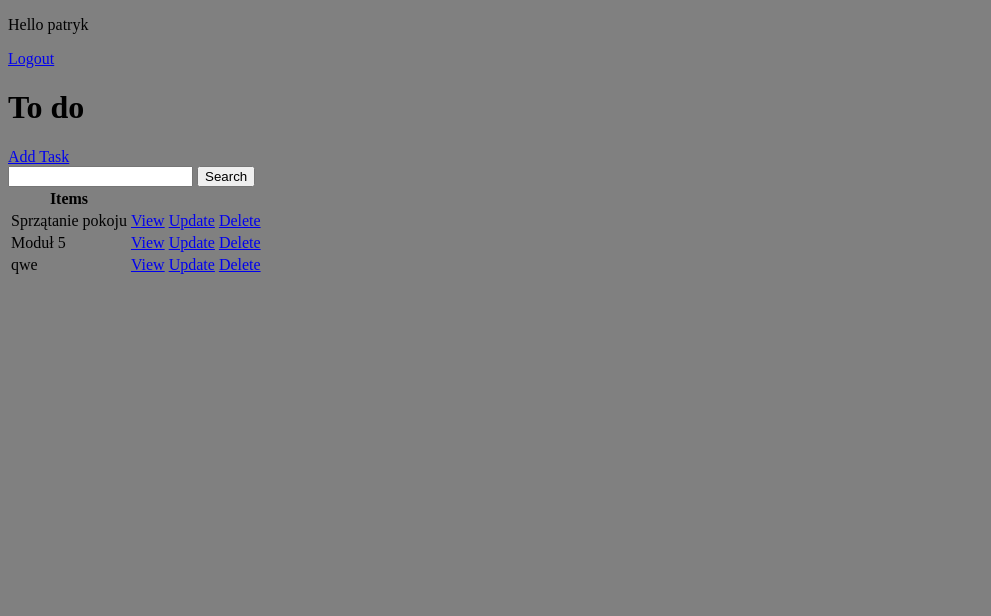
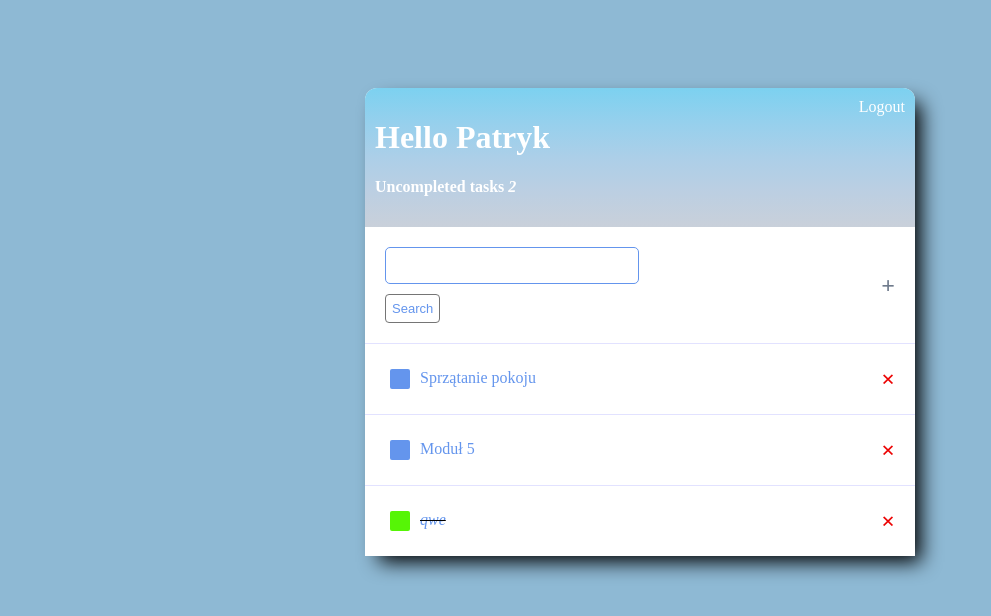
Before and after one commit to PatrykWalczak/todo_app, a Django app: page / in a window 1280 px wide. Shown: the top 616 px of the page, without its empty margins (0-991 px from the left). Run offline with Django 3.2, Linux system fonts and the light colour scheme; a user stored in the database is signed in; data comes from the database, SQL or seed files in the repository; both versions use the stored data as it was after the commit.

Commit message:
workingapp

```diff
--- a/requirements.txt
+++ b/requirements.txt
@@ -1,5 +1,2 @@
-asgiref==3.3.4
 Django==3.2.4
 python-dotenv==0.17.1
-pytz==2021.1
-sqlparse==0.4.1
--- a/static/css/style.css
+++ b/static/css/style.css
@@ -1,3 +1,138 @@
 html, body {
-    background: grey ;
+
+    background: #8eb9d4;
+    padding-top: 40px;
+    font-family: 'Playfair Display', serif;
 }
+
+a, p {
+    color:#6f7b8c;
+    text-decoration: none;
+}
+
+h1, h2, h3, h4, h5, h6 {
+    color: white;
+    font-family: 'Playfair Display', serif;
+}
+
+.container {
+    max-width: 550px;
+
+    margin: auto;
+    background-color: #fafafa;
+    -webkit-box-shadow: 2px 2px 13px -4px rgba(0, 0, 0, 0.21);
+    box-shadow: 10px 10px 20px -4px;
+    border-radius: 12px 12px 0 0;
+
+
+}
+
+.top-bar {
+    display: flex;
+    padding: 10px;
+    justify-content: space-between;
+    border-radius: 12px 12px 0 0;
+    background-image: linear-gradient(to top, #c9d0da, #bccfe2, #accfe8, #96d0ed, #7cd1f0);;
+}
+
+.top-bar a {
+    color: #FFFFFF;
+    text-decoration: none;
+}
+
+a:hover {
+    color: #000000;
+}
+
+.task-wrapper {
+    display: flex;
+    align-items: center;
+    justify-content: space-between;
+    padding: 20px;
+    background-color: #FFFFFF;
+    border-top: 1px solid rgb(226, 226, 266);
+}
+
+.task-title {
+    display: flex;
+    margin: 5px;
+}
+
+.task-title a {
+    text-decoration: none;
+    color: cornflowerblue;
+    margin-left: 10px;
+}
+
+.task-complete-icon {
+    height: 20px;
+    width: 20px;
+    border-radius: 10%;
+    background-color: #56F506;
+}
+
+.task-incomplete-icon {
+    height: 20px;
+    width: 20px;
+    border-radius: 10%;
+    background-color: cornflowerblue;
+}
+
+.delete-link {
+    text-decoration: none;
+    font-weight: 900;
+    font-size: 24px;
+    line-height: 0;
+    color: #ec0303;
+}
+
+.search-wrapper {
+    justify-content: space-between;
+    padding: 20px;
+    align-items: center;
+    display: flex;
+    background-color: #FFFFFF;
+}
+
+.search-wrapper a {
+    text-decoration: none;
+    font-weight: 900;
+    font-size: 24px;
+    line-height: 0;
+    display: flex;
+}
+
+.form-view {
+    padding: 20px;
+
+}
+
+input[type=text],
+input[type=password],
+textarea {
+    border-radius: 5px;
+    border: 1px solid cornflowerblue;
+    padding: 10px;
+    width: 90%;
+}
+
+label {
+    padding-top: 4px !important;
+    display: block;
+    color: #6f7b8c;
+}
+
+.button {
+    border: 1px solid #757575;
+    background-color: #FFFFFF;
+    color: cornflowerblue;
+    padding: 6px;
+    font-size: 13px;
+    border-radius: 4px;
+    cursor: pointer;
+    text-decoration: none;
+}
+
+.button:hover {
+    color: #000000;
+}
--- a/templates/base_app/main.html
+++ b/templates/base_app/main.html
@@ -8,16 +8,16 @@
         <title>To Do App</title>
         <meta name="description" content="ToDoApp"/>
         <meta name="keywords" content="search, todo, list, content, easy_work"/>
-        <link rel="stylesheet" href='/static/css/style.css'/>
+        <link rel="stylesheet" href='/static/css/style.css' type="text/css"/>
         <meta name="author" content="Patryk Walczak"/>
+        <link rel="preconnect" href="https://fonts.gstatic.com">
+        <link href="https://fonts.googleapis.com/css2?family=Lora&family=Noto+Sans&family=Roboto+Mono:ital,wght@1,200&display=swap" rel="stylesheet">
     </head>
 
     <body>
-
         <div class="container">
             {% block content %}
             {% endblock %}
         </div>
-
     </body>
 </html>
--- a/templates/base_app/task.html
+++ b/templates/base_app/task.html
@@ -1,2 +1,7 @@
+{% extends 'base_app/main.html' %}
+{% block content %}
+
 <h1>Task detail: {{ taskdetail }}</h1>
 <h4>{{ taskdetail.description }}</h4>
+
+{% endblock content %}
--- a/templates/base_app/task_list.html
+++ b/templates/base_app/task_list.html
@@ -1,38 +1,52 @@
-{% extends 'base_app/main.html' %}
-{% block content %}
+{% extends 'base_app/main.html' %} {% block content %}
 
+<div class="top-bar">
+    <div>
+        <h1>Hello {{ request.user | title }}</h1>
+        <h4>Uncompleted task{{ count|pluralize:"s" }} <i>{{ count }}</i></h4>
+    </div>
 
     {% if request.user.is_authenticated %}
-    <p>Hello {{ request.user }}</p>
         <a href="{% url 'logout' %}">Logout</a>
     {% else %}
         <a href="{% url 'login' %}">Login</a>
     {% endif %}
+</div>
 
 
-<h1>To do </h1>
-<a href="{% url 'task-create' %}">Add Task</a>
 
+<div class="search-wrapper">
     <form method="GET">
         <input type="text" name="search-area" value="{{ search_input }}">
-    <input type="submit" value="Search">
+        <input style="margin-top: 10px"; class="button" type="submit" value="Search">
     </form>
+    <a href="{% url 'task-create' %}">&plus;</a>
+</div>
 
-<table>
-    <tr>
-        <th>Items</th>
-    </tr>
-    {% for taskmodels in tasks %} {% comment %}sprawdzamy całą baze danych{% endcomment %}
-        <tr>
-            <td>{{ taskmodels.title }}</td>{% comment %}przekazywanie wyników w pythonie-django do templatki{% endcomment %}
-            <td><a href="{% url 'single-task' taskmodels.id %}">View</a></td>
-            <td><a href="{% url 'update-task' taskmodels.id %}">Update</a></td>
-            <td><a href="{% url 'delete-task' taskmodels.id %}">Delete</a></td>
-        </tr>
-    {% empty %}{% comment %}stosowane jeśli obiekt jest pusty do wyświetlenia komunikatu{% endcomment %}
+
+
+<div class="task-wrapper-items">
+    {% for taskmodels in tasks %}
+    <div class="task-wrapper">
+        {% if taskmodels.complete %}
+        <div class="task-title">
+            <div class="task-complete-icon"></div>
+            <i><s><a href="{% url 'update-task' taskmodels.id %}">{{  taskmodels }}</a></s></i>
+        </div>
+        <a  class="delete-link" href="{% url 'delete-task' taskmodels.id %}">&#215;</a>
+        {% else %}
+        <div class="task-title">
+            <div class="task-incomplete-icon"></div>
+            <a href="{% url 'update-task' taskmodels.id %}">{{  taskmodels }}</a>
+        </div>
+        <a  class="delete-link" href="{% url 'delete-task' taskmodels.id %}">&#215;</a>
+        {% endif %}
+
+
+    </div>
+
+    {% empty %}
     <h3>No item in list</h3>
     {% endfor %}
-</table>
-
-
+</div>
 {% endblock content %}
```
Also changed, not shown: templates/base_app/login.html (+11 -10 lines), templates/base_app/register.html (+20 -7 lines), templates/base_app/task_confirm_delete.html (+10 -6 lines), templates/base_app/task_form.html (+12 -7 lines), db.sqlite3 (added). Lines whose indentation alone changed are shown as unchanged.
